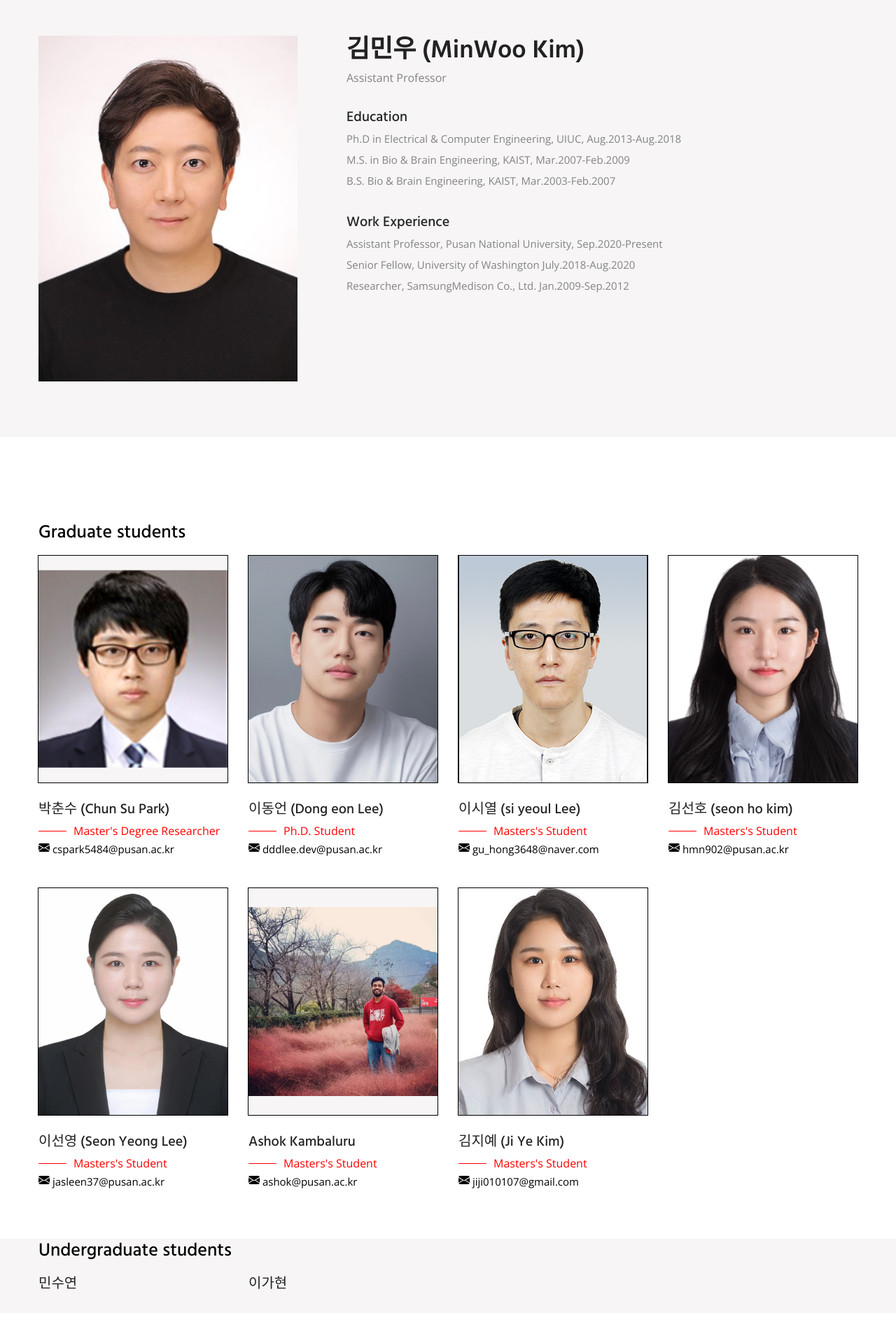
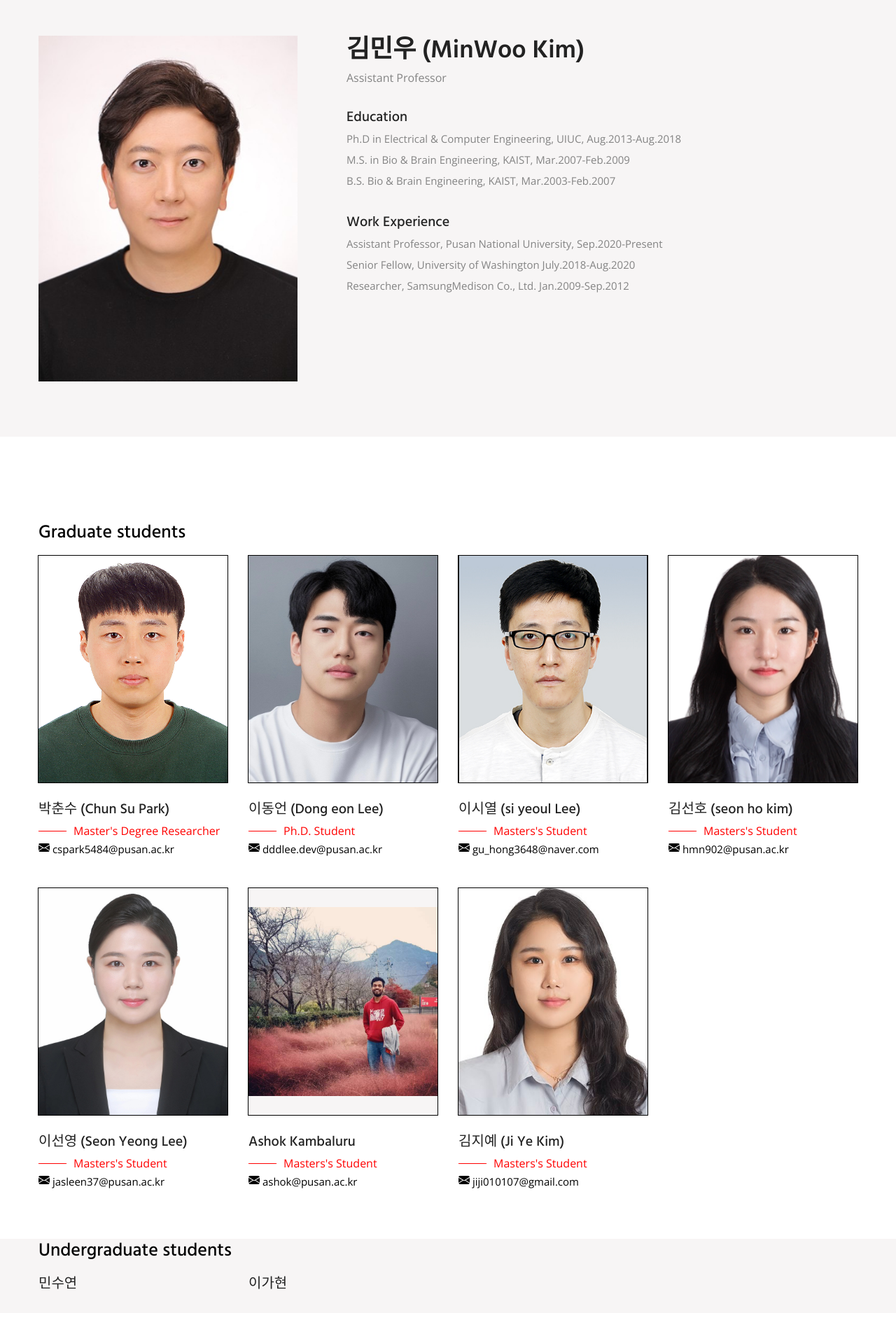
Before and after one commit to pnu-amilab/pnu-amilab.github.io, a Jekyll site: the page built from team.html, in a window 1280 px wide. Shown: the part 554-2460 px from the top of the page at 70% size. Built offline with Jekyll 4.4.1, drawn with Linux system fonts in a browser that asks for light colours; some web fonts are replaced.

Commit message:
춘수쌤 이미지 변경

```diff
--- a/team.html
+++ b/team.html
@@ -65,7 +65,7 @@ title: Team
                 <div class="col-lg-3 col-md-6 col-sm-12 team-column">
                     <div class="single-team-content inner-box">
                         <figure class="image-box">
-                            <img src="images/team/pack.png.png" class="team-image" alt="">
+                            <img src="images/team/Chunsu2.png" class="team-image" alt="">
 
                         </figure>
 
```
Also changed, not shown: images/team/Chunsu2.png (added), 1 other file.
